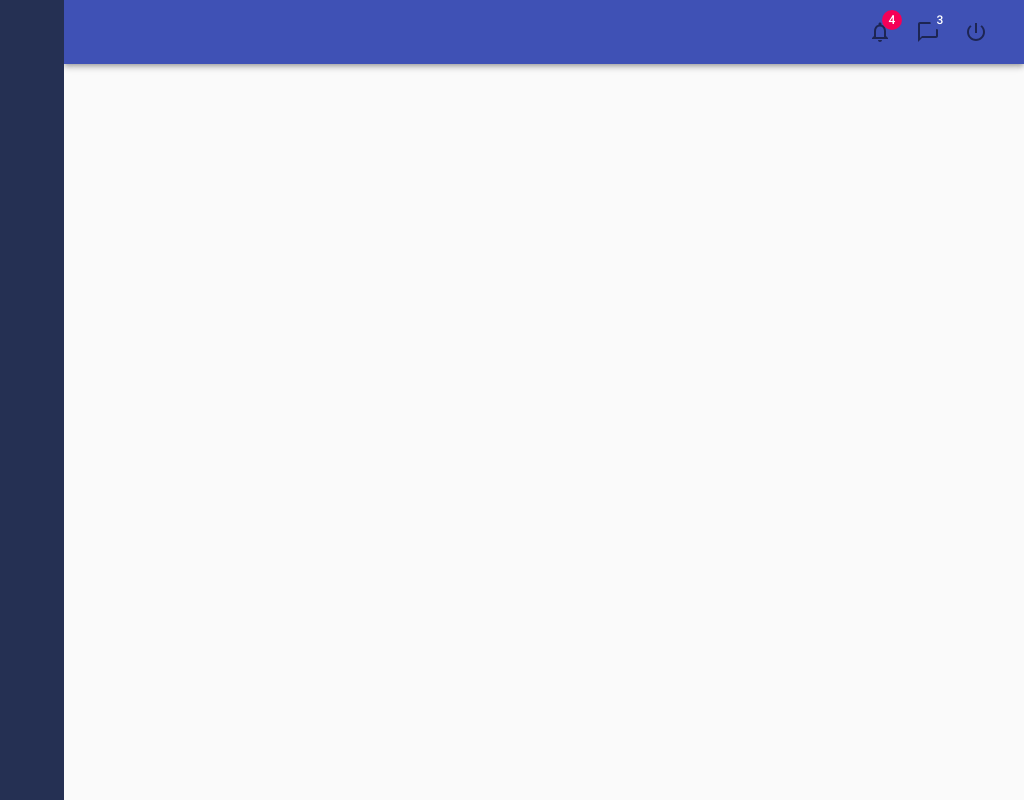
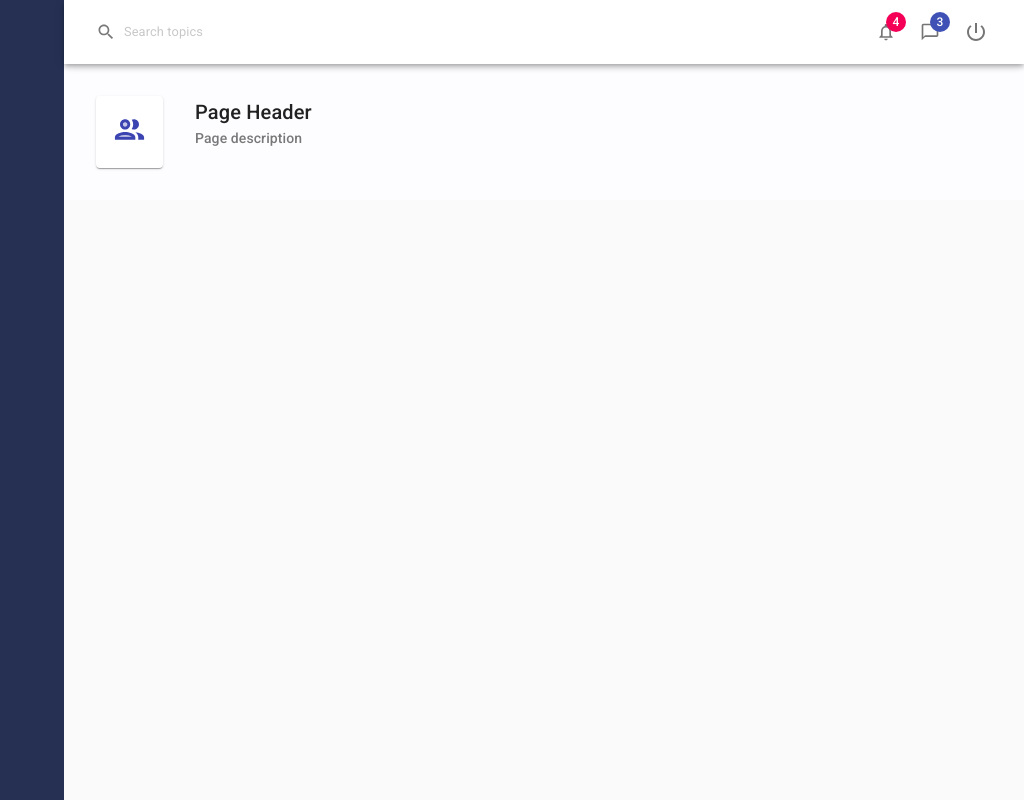
Before and after one commit to sasindusubodhaka/EMS-Sample-Project-Frondend, a React (Create React App) app: page / in a window 1280 px wide. Shown: the whole page, without its empty margins (256-1280 px from the left). Built offline with nearby package versions, Linux system fonts and the light colour scheme.

Commit message:
page header

```diff
--- a/src/App/App.js
+++ b/src/App/App.js
@@ -4,6 +4,9 @@
 // import SideMenuWithStyle from '../components/SideMenuWithStyle';
 import {CssBaseline, makeStyles} from '@material-ui/core'
 import Header from '../components/Header';
+import PageHeader from '../components/PageHeader';
+import PeopleOutlineTwoTone from '@material-ui/icons/PeopleOutlineTwoTone';
+
 
 const useStyles = makeStyles({
   appMain:{
@@ -18,9 +21,14 @@
     <>
       <SideMenu />
       <div className={classes.appMain}>
-          <Header/>
+          <Header />
+          <PageHeader
+            title ="Page Header"
+            subTitle = "Page description"
+            icon = {<PeopleOutlineTwoTone  fontSize='large'/>}
+          />
       </div>
-      <CssBaseline />
+      <CssBaseline /> //adding CSS common rules
     </>
   );
 }
--- a/src/components/Header.js
+++ b/src/components/Header.js
@@ -1,26 +1,52 @@
 import React from 'react'
-import { AppBar, Badge, Grid, IconButton, InputBase, Toolbar } from '@material-ui/core'
+import { AppBar, Badge, Grid, IconButton, InputBase, makeStyles, Toolbar } from '@material-ui/core'
 import NotificationsNoneIcon from '@material-ui/icons/NotificationsNone';
 import ChatBubbleOutlineIcon from '@material-ui/icons/ChatBubbleOutline';
 import PowerSettingsNewIcon from '@material-ui/icons/PowerSettingsNew';
+import SearchIcon from '@material-ui/icons/Search'
+
+const useStyles = makeStyles({
+    root: {
+        backgroundColor: '#fff',
+        transform:'translateZ(0)'
+    },
+    searchInput :{
+        opacity:'0.6',
+        padding:'0px 8px',
+        fontSize: '0.8rem',
+        '&: hover ': {
+            backgroundColor:'#f2f2f2'
+        },
+        '& .MuiSvgIcon-root':{
+            marginRight:'8px'
+        }
+    }
+})
 export default function Header() {
+
+    const classes = useStyles();
+
     return (
-        <AppBar position='static'>
+        <AppBar position='static' className={classes.root}>
             <Toolbar>
-                <Grid container>
+                <Grid container alignItems='center'>
                     <Grid item >
-                        <InputBase />
+                        <InputBase
+                            placeholder='Search topics'
+                            className={classes.searchInput}
+                            startAdornment ={<SearchIcon fontSize='small' />}
+                        />
                     </Grid>
-                    <Grid item sm></Grid>
+                    <Grid item sm={true}></Grid>
                     <Grid >
                         <IconButton>
                             <Badge badgeContent={4} color="secondary">
-                                <NotificationsNoneIcon />
+                                <NotificationsNoneIcon fontSize='small'/>
                             </Badge>
                         </IconButton>
                         <IconButton>
                             <Badge badgeContent={3} color="primary">
-                                <ChatBubbleOutlineIcon />
+                                <ChatBubbleOutlineIcon fontSize='small' />
                             </Badge>
                         </IconButton>
                         <IconButton>
--- /dev/null
+++ b/src/components/PageHeader.js
@@ -0,0 +1,54 @@
+import React from 'react'
+import { Paper, Card, Typography, makeStyles } from '@material-ui/core'
+
+const useStyles = makeStyles(theme=>({
+    root:{
+        backgroundColor:"#fdfdff"
+    },
+    pageHeader:{
+        padding:theme.spacing(4),
+        display:'flex',
+        marginBottom:theme.spacing(2)
+    },
+    pageIcon:{
+        display:'inline-block',
+        padding:theme.spacing(2),
+        color:'#3c44b1'
+    },
+    pageTitle:{
+        paddingLeft:theme.spacing(4),
+        '& .MuiTypography-subtitle2':{
+            opacity:'0.6'
+        }
+    }
+}))
+function PageHeader(props) {
+
+    const classes = useStyles();
+    const { title, subTitle, icon } = props;
+    return (
+        <Paper elevation={0} square className={classes.root}>
+            <div className={classes.pageHeader}>
+                <Card className={classes.pageIcon}>
+                    {icon}
+                </Card>
+                <div className={classes.pageTitle}>
+                    <Typography
+                        variant="h6"
+                        component="div">
+                        {title}
+                    </Typography>
+                    <Typography
+                        variant="subtitle2"
+                        component="div">
+                        {subTitle}
+                    </Typography>
+
+                </div>
+            </div>
+
+        </Paper>
+    )
+}
+
+export default PageHeader
--- a/src/index.css
+++ b/src/index.css
@@ -11,13 +11,3 @@
   font-family: source-code-pro, Menlo, Monaco, Consolas, 'Courier New',
     monospace;
 }
-
-.side-menu{
-  display: flex;
-  flex-direction: column;
-  position: absolute;
-  left: 0px;
-  width: 320px;
-  height: 100%;
-  background-color: #253053;
-}
```
